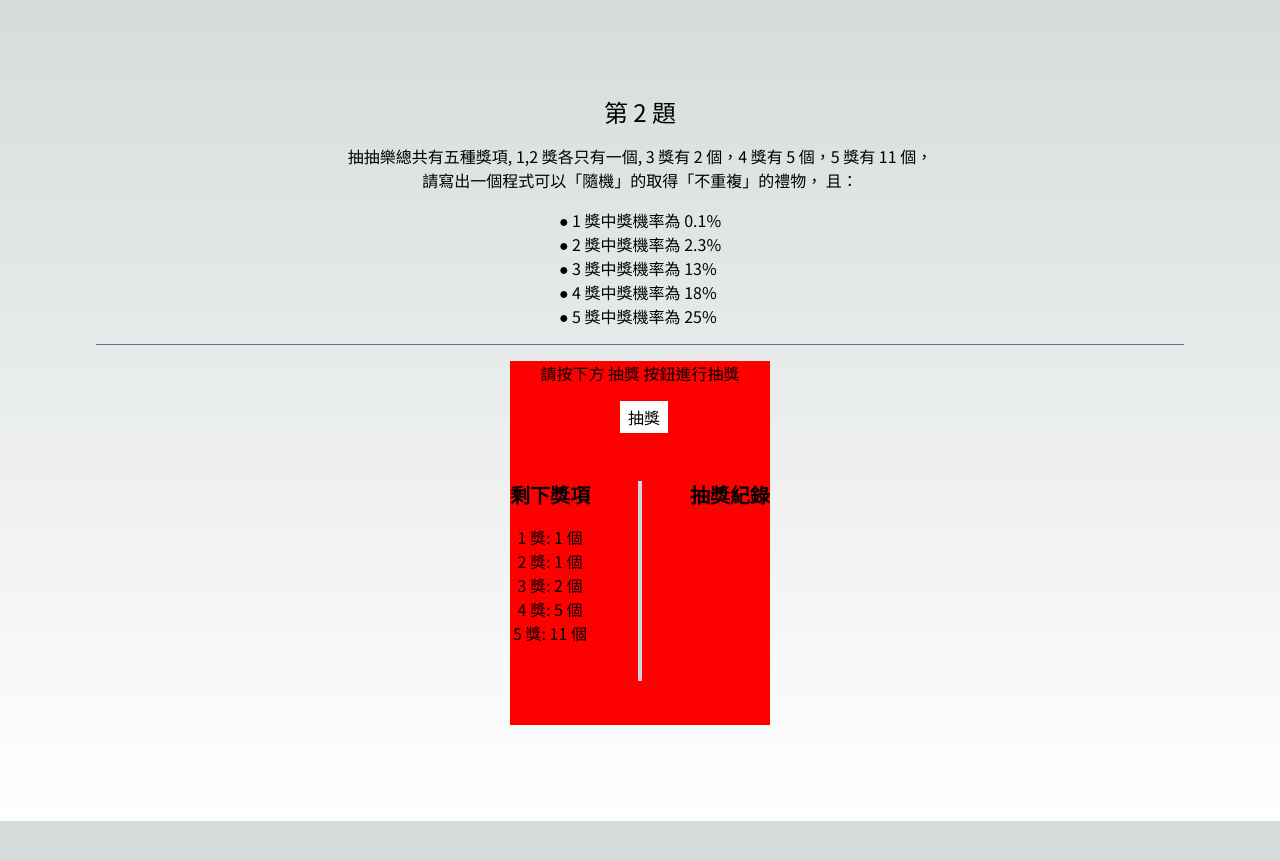
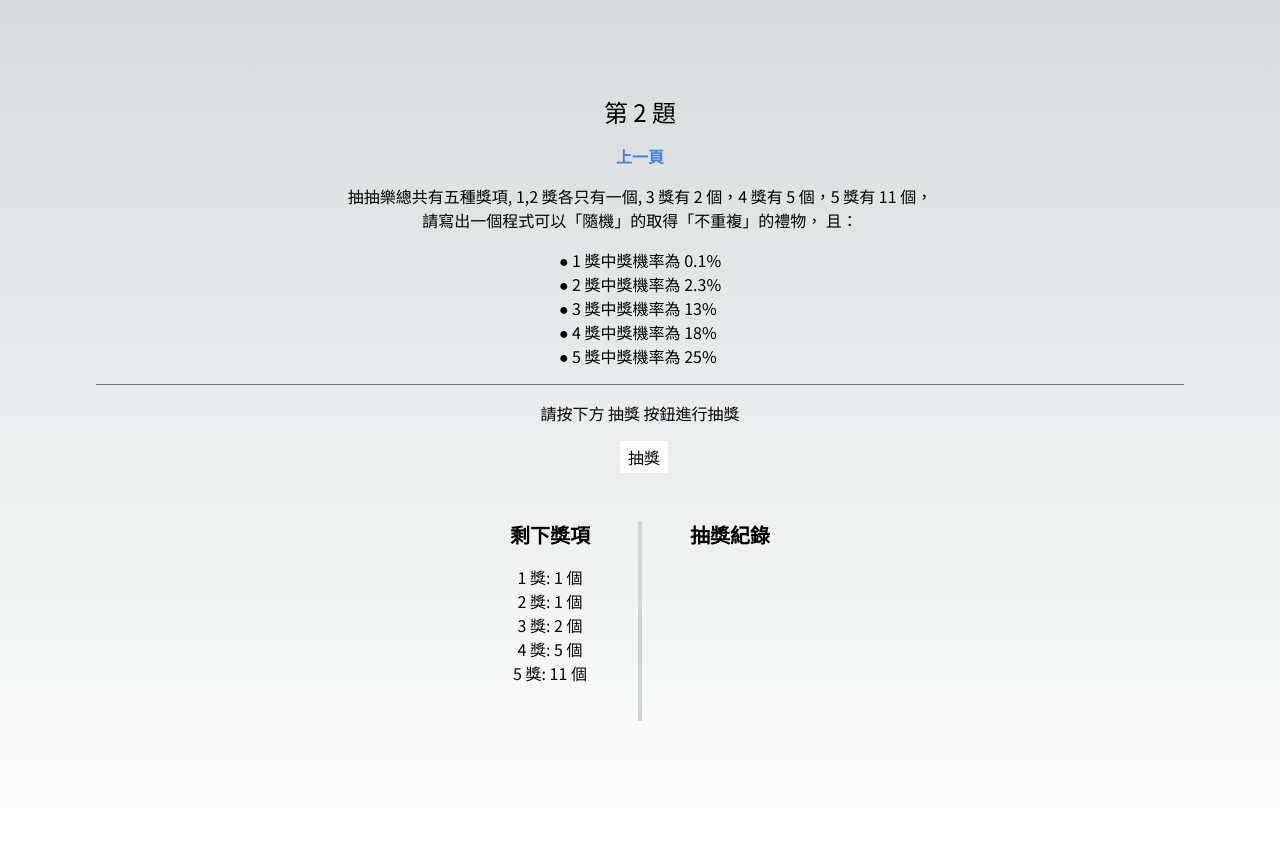
Before and after one commit to penspulse326/bat-mobile-test, a Next.js app: page /problem2 in a window 1280 px wide. Before the commit the page ends 821 px from the top, so only its background shows below. Built offline with nearby package versions, Linux system fonts and the light colour scheme.

Commit message:
feat: add link to home

```diff
--- a/app/problem1/page.tsx
+++ b/app/problem1/page.tsx
@@ -1,9 +1,13 @@
 import Problem1 from '@/modules/Problem1';
+import Link from 'next/link';
 
 function Problem1Page() {
   return (
     <main className="flex min-h-[100dvh] flex-col items-center gap-4 p-24">
       <h1 className="text-2xl">第 1 題</h1>
+      <Link href="/" className="font-bold text-blue-500">
+        上一頁
+      </Link>
       <p>寫一個函式計算下列公式之總和： 1+2-3+4-5+6-.....+ 或 - N</p>
       <hr className="w-full border-gray-500" />
       <Problem1 />
--- a/app/problem2/page.tsx
+++ b/app/problem2/page.tsx
@@ -1,9 +1,13 @@
 import Problem2 from '@/modules/Problem2';
+import Link from 'next/link';
 
 function Problem1Page() {
   return (
     <main className="flex min-h-[100dvh] flex-col items-center gap-4 p-24">
       <h1 className="text-2xl">第 2 題</h1>
+      <Link href="/" className="font-bold text-blue-500">
+        上一頁
+      </Link>
       <p className="text-center">
         抽抽樂總共有五種獎項, 1,2 獎各只有一個, 3 獎有 2 個，4 獎有 5 個，5 獎有
         11 個， <br /> 請寫出一個程式可以「隨機」的取得「不重複」的禮物， 且：
--- a/modules/Problem2/index.tsx
+++ b/modules/Problem2/index.tsx
@@ -18,10 +18,7 @@
   };
 
   return (
-    <div
-      style={{ background: 'red' }}
-      className="flex flex-col items-center gap-4"
-    >
+    <div className="flex flex-col items-center gap-4">
       請按下方 抽獎 按鈕進行抽獎
       <button
         type="button"
```
